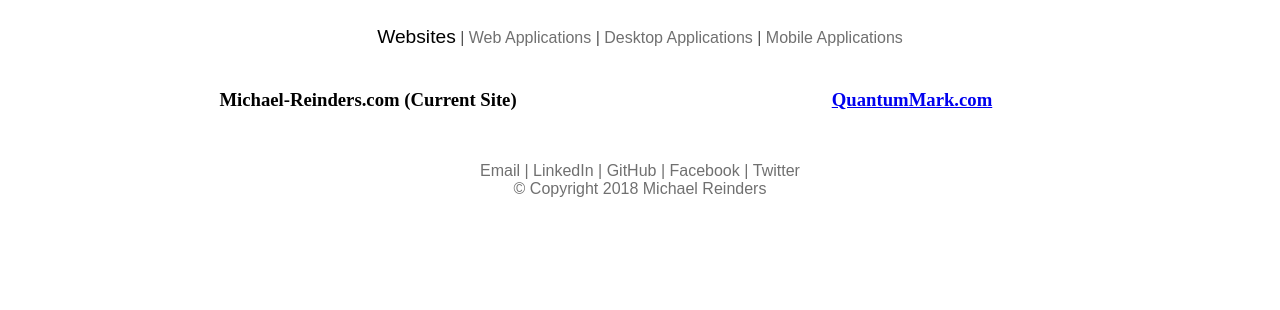
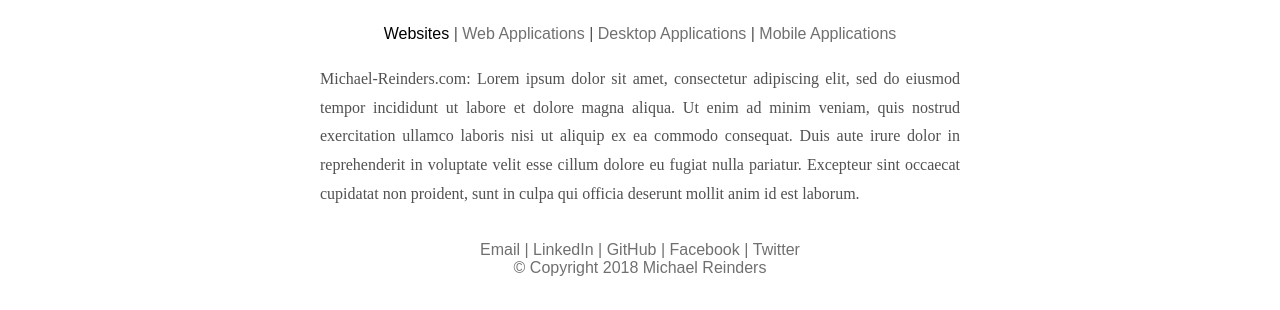
Before and after one commit to mreinders13/michael-reinders.com, a plain HTML site: page portfolio.html in a window 1280 px wide. Both pictures are taken after a click on the link "Websites". Shown: the part 556-866 px from the top of the page. Before the commit the page ends 800 px from the top, so only its background shows below. Drawn offline with Linux system fonts and the light colour scheme; a web font is replaced by a local one.

Commit message:
portfolio javascript changes

```diff
--- a/css/Main.css
+++ b/css/Main.css
@@ -103,6 +103,7 @@ a.nav-class:hover {
     color: #515151;
 }
 
+
 /*----------------------Footer Styling-------------------------------*/
 #footer a {
     text-decoration: none;
--- a/portfolio.html
+++ b/portfolio.html
@@ -17,7 +17,6 @@
 	        font-family: 'Muli', sans-serif;
 	        font-size: 16px;
 	        text-align: center;
-
 	    }
 
 	    #portfolioMenu a {
@@ -25,9 +24,8 @@
 	        color: #707070;
 	    }
 
-	    #portfolioMenu a:hover {
-	        color: black;
-	        font-size: 17px;
+	    a#menuSite {
+	    	color: black;
 	    }
 
 	</style>
@@ -51,25 +49,54 @@
 
 <div id="page-main-content">
 <h1 style="font-weight: 100;">Portfolio</h1>
-<p id="portfolioMenu"><a id="menuWeb" href='javascript:;' onclick='selectWeb()'>Websites</a> | <a href="/portfolio">Web Applications</a> | <a href="/portfolio">Desktop Applications</a> | <a href="/portfolio">Mobile Applications</a></p>
+<p id="portfolioMenu"><a id="menuSite" href='javascript:;' onclick='resetMenu(),selectSites()'>Websites</a> | <a id="menuWeb" href='javascript:;' onclick='resetMenu(),selectWeb()'>Web Applications</a> | <a id="menuDesktop" href='javascript:;' onclick='resetMenu(),selectDesktop()'>Desktop Applications</a> | <a id="menuMobile" href='javascript:;' onclick='resetMenu(),selectMobile()'>Mobile Applications</a></p>
+
+<!--------------------------Content to show if clicked-------------------->
+<div id="websites" style="display: block;"><p>Michael-Reinders.com: Lorem ipsum dolor sit amet, consectetur adipiscing elit, sed do eiusmod tempor incididunt ut labore et dolore magna aliqua. Ut enim ad minim veniam, quis nostrud exercitation ullamco laboris nisi ut aliquip ex ea commodo consequat. Duis aute irure dolor in reprehenderit in voluptate velit esse cillum dolore eu fugiat nulla pariatur. Excepteur sint occaecat cupidatat non proident, sunt in culpa qui officia deserunt mollit anim id est laborum.</p>
 </div>
-
-<div style="text-align: center; width: 85%; margin-left: 7.5%; margin-right: 7.5%;" id="websites">
-    <h3 style="text-align: center; width: 45%; margin-right: 2.5%; display: inline-block;">Michael-Reinders.com (Current Site)</h3><h3 style="text-align: center;width: 45%; margin-left: 2.5%; display: inline-block;"><a href="https://www.quantummark.com/" target="_blank">QuantumMark.com</a></h3>
-</div>
-<div id="webApps"><p>Web Applications</p></div>
-<div id="desktopApps"><p>Desktop Applications</p></div>
-<div id="mobileApps"><p>Mobile Applications</p></div>
+<div id="webApps"><p>WEB APPS: Lorem ipsum dolor sit amet, consectetur adipiscing elit, sed do eiusmod tempor incididunt ut labore et dolore magna aliqua. Ut enim ad minim veniam, quis nostrud exercitation ullamco laboris nisi ut aliquip ex ea commodo consequat. Duis aute irure dolor in reprehenderit in voluptate velit esse cillum dolore eu fugiat nulla pariatur. Excepteur sint occaecat cupidatat non proident, sunt in culpa qui officia deserunt mollit anim id est laborum.</p></div>
+<div id="desktopApps"><p>DESKTOP APPS: Lorem ipsum dolor sit amet, consectetur adipiscing elit, sed do eiusmod tempor incididunt ut labore et dolore magna aliqua. Ut enim ad minim veniam, quis nostrud exercitation ullamco laboris nisi ut aliquip ex ea commodo consequat. Duis aute irure dolor in reprehenderit in voluptate velit esse cillum dolore eu fugiat nulla pariatur. Excepteur sint occaecat cupidatat non proident, sunt in culpa qui officia deserunt mollit anim id est laborum.</p></div>
+<div id="mobileApps"><p>MOBILE APPS: Lorem ipsum dolor sit amet, consectetur adipiscing elit, sed do eiusmod tempor incididunt ut labore et dolore magna aliqua. Ut enim ad minim veniam, quis nostrud exercitation ullamco laboris nisi ut aliquip ex ea commodo consequat. Duis aute irure dolor in reprehenderit in voluptate velit esse cillum dolore eu fugiat nulla pariatur. Excepteur sint occaecat cupidatat non proident, sunt in culpa qui officia deserunt mollit anim id est laborum.</p></div>
 <script type='text/javascript'>
 
-function selectWeb()
-{
+function resetMenu() {
+	document.getElementById('websites').style.display = "none";
+	document.getElementById('menuSite').style.color = "#707070"
+	document.getElementById('menuSite').style.fontSize = "16px"
+	document.getElementById('webApps').style.display = "none";
+	document.getElementById('menuWeb').style.color = "#707070";
+	document.getElementById('menuWeb').style.fontSize = "16px";
+	document.getElementById('desktopApps').style.display = "none";
+	document.getElementById('menuDesktop').style.color = "#707070";
+	document.getElementById('menuDesktop').style.fontSize = "16px";
+	document.getElementById('mobileApps').style.display = "none";
+	document.getElementById('menuMobile').style.color = "#707070";
+	document.getElementById('menuMobile').style.fontSize = "16px";
+}
+
+function selectSites() {
     document.getElementById('websites').style.display = "block";
-    document.getElementById('menuWeb').style.color = "black";
-    document.getElementById('menuWeb').style.fontSize = "larger";
+    document.getElementById('menuSite').style.color = "black";
+}
+
+function selectWeb() {
+	document.getElementById('webApps').style.display = "block";
+	document.getElementById('menuWeb').style.color = "black";
+}
+
+function selectDesktop() {
+	document.getElementById('desktopApps').style.display = "block";
+	document.getElementById('menuDesktop').style.color = "black";
+}
+
+function selectMobile() {
+	document.getElementById('mobileApps').style.display = "block";
+	document.getElementById('menuMobile').style.color = "black";
 }
 
 </script>
+</div>
+
 <footer>
 <p id="footer"><a href="mailto:michael.h.reinders@gmail.com">Email</a> | <a href="https://www.linkedin.com/in/michaelhreinders/" target="_blank">LinkedIn</a> | <a href="https://github.com/mreinders13" target="_blank">GitHub</a> | <a href="https://www.facebook.com/michael.reinders.31?ref=bookmarks" target="_blank">Facebook</a> | <a href="https://twitter.com/mreinders13" target="_blank">Twitter</a><br />
 &copy; Copyright 2018 Michael Reinders</p>
```
Also changed, not shown: about.html (+2 -2 lines), 1 other file.
